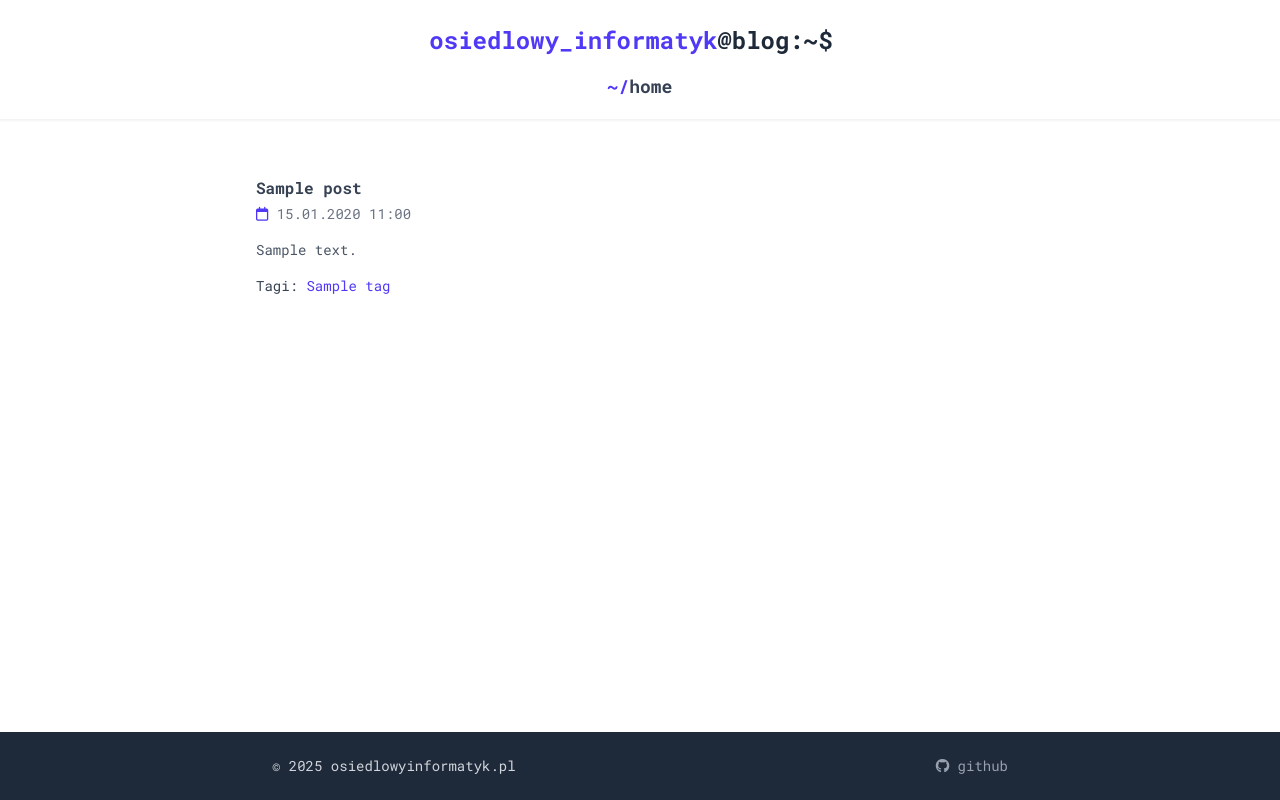
After one commit to alanmyszka/blog-osiedlowyinformatyk, a Django app: a page that uses templates/base.html in a window 1280 px wide. The commit adds this page. Run offline with Django 5.2, Linux system fonts and the light colour scheme; tables that the repository leaves empty hold one stand-in row (values such as "Sample post"); parts of the project's set-up code (start-up, migrations or seed data) failed here and were passed over; some libraries are stand-ins or nearby versions.

Commit message:
Add Post content page

```diff
--- a/blog/models.py
+++ b/blog/models.py
@@ -8,8 +8,7 @@ class Tag(models.Model):
         return self.name
 
 class Post(models.Model):
-    title = models.CharField(max_length=255)
-    description = models.TextField(max_length=1000, null=True)
+    title = models.CharField(max_length=120)
     slug = models.SlugField()
     content = models.TextField()
     created = models.DateTimeField(auto_now_add=True)
@@ -21,7 +20,7 @@ class Post(models.Model):
     def __str__(self):
         return self.title
 
-    def excerpt(self, chars=100):
+    def excerpt(self, chars=150):
         if len(self.content) > chars:
             return self.content[:chars].rstrip() + "…"
         return self.content
--- /dev/null
+++ b/blog/templates/post_content.html
@@ -0,0 +1,40 @@
+{% extends "base.html" %}
+
+{% block content %}
+
+<div class="flex flex-col">
+    <span class="font-bold text-gray-700 text-base">
+        {{ post.title }}
+    </span>
+
+    <span class="text-gray-500 text-sm mt-1">
+        <i class="fa-regular fa-calendar text-indigo-600"></i> {{ post.created|date:"d.m.Y H:i" }}
+    </span>
+
+    <span class="text-gray-600 text-sm mt-4">
+        {{ post.content }}
+    </span>
+
+    {% if post.tags.all %}
+
+    <div class="text-sm mt-4 text-gray-700">
+
+        <span>Tagi:</span>
+
+        <span class="inline-flex gap-6">
+
+            {% for tag in post.tags.all %}
+            <a href="/tag/{{ tag.slug }}" class="text-indigo-600 text-sm">
+                {{ tag.name }}
+            </a>
+            {% endfor %}
+
+        </span>
+
+    </div>
+
+    {% endif %}
+
+</div>
+
+{% endblock %}
--- a/blog/views.py
+++ b/blog/views.py
@@ -1,4 +1,4 @@
-from django.shortcuts import render
+from django.shortcuts import render, get_object_or_404
 from .models import Post
 
 def posts(request):
@@ -6,3 +6,7 @@ def posts(request):
     return render(request, 'posts.html', {
         'posts': posts
     })
+
+def post_content(request, slug):
+    post = get_object_or_404(Post, slug=slug)
+    return render(request, 'post_content.html', {'post': post})
--- a/config/urls.py
+++ b/config/urls.py
@@ -17,11 +17,12 @@ Including another URLconf
 from django.contrib import admin
 from django.urls import path
 from decouple import config
-from blog.views import posts
+from blog.views import posts, post_content
 
 ADMIN_URL = config("DJANGO_ADMIN_URL", default="admin/")
 
 urlpatterns = [
     path(ADMIN_URL, admin.site.urls),
-    path('', posts)
+    path('', posts),
+    path('post/<slug:slug>/', post_content, name='post_content'),
 ]
--- a/static/dist/style.css
+++ b/static/dist/style.css
@@ -388,6 +388,9 @@
   }
   .justify-center {
     justify-content: center;
+  }
+  .justify-end {
+    justify-content: flex-end;
   }
   .gap-2 {
     gap: calc(var(--spacing) * 2);
--- a/templates/base.html
+++ b/templates/base.html
@@ -33,9 +33,9 @@
                     after:bottom-0 after:h-0.5 after:bg-indigo-600 after:w-0
                     after:transition-all after:duration-300
                     hover:after:w-full">
-                    <span class="text-indigo-600">~/</span>home
+                    <a href="/"><span class="text-indigo-600">~/</span>home</a>
                 </span>
-                <span class="relative cursor-pointer hover:text-indigo-600 duration-300 ease-out
+                <!-- <span class="relative cursor-pointer hover:text-indigo-600 duration-300 ease-out
                     after:content-[''] after:absolute after:left-1/2 after:-translate-x-1/2
                     after:bottom-0 after:h-0.5 after:bg-indigo-600 after:w-0
                     after:transition-all after:duration-300
@@ -48,7 +48,7 @@
                     after:transition-all after:duration-300
                     hover:after:w-full">
                     <span class="text-indigo-600">~/</span>kontakt
-                </span>
+                </span> -->
             </div>
 
         </nav>
```
Also changed, not shown: blog/migrations/0001_initial.py.
